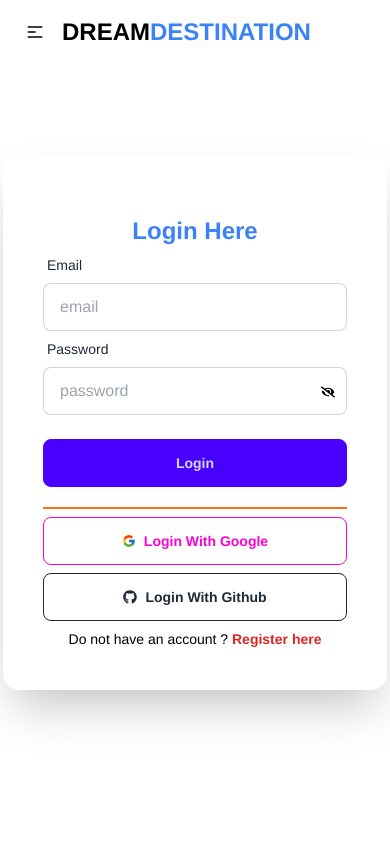
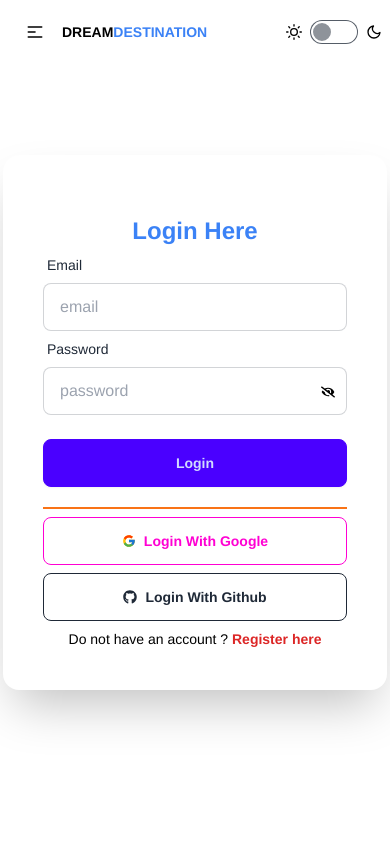
Before and after one commit to NiloyDas19/dream-destination-client, a React (Vite) app: page /login in a window 390 px wide. Shown: the top 844 px of the page. Built offline with nearby package versions, Linux system fonts and the light colour scheme; no server answers.

Commit message:
updated theme controller

```diff
--- a/src/components/Navbar/Navbar.jsx
+++ b/src/components/Navbar/Navbar.jsx
@@ -66,14 +66,9 @@
                         {
                             navLinks
                         }
-                        <label className="flex cursor-pointer gap-2 md:hidden">
-                            <svg xmlns="http://www.w3.org/2000/svg" width="20" height="20" viewBox="0 0 24 24" fill="none" stroke="currentColor" strokeWidth="2" strokeLinecap="round" strokeLinejoin="round"><circle cx="12" cy="12" r="5" /><path d="M12 1v2M12 21v2M4.2 4.2l1.4 1.4M18.4 18.4l1.4 1.4M1 12h2M21 12h2M4.2 19.8l1.4-1.4M18.4 5.6l1.4-1.4" /></svg>
-                            <input type="checkbox" value="synthwave" className="toggle theme-controller" onChange={() => setIsDark(!isDark)} />
-                            <svg xmlns="http://www.w3.org/2000/svg" width="20" height="20" viewBox="0 0 24 24" fill="none" stroke="currentColor" strokeWidth="2" strokeLinecap="round" strokeLinejoin="round"><path d="M21 12.79A9 9 0 1 1 11.21 3 7 7 0 0 0 21 12.79z"></path></svg>
-                        </label>
                     </ul>
                 </div>
-                <h2 className="text-2xl font-bold">DREAM<span className="text-blue-500">DESTINATION</span></h2>
+                <h2 className="text-sm md:text-2xl font-bold">DREAM<span className="text-blue-500">DESTINATION</span></h2>
             </div>
             <div className="navbar-center hidden lg:flex">
                 <ul className="menu menu-horizontal px-1">
@@ -82,12 +77,17 @@
                     }
                 </ul>
             </div>
+            <label className="flex cursor-pointer gap-2 navbar-end md:hidden">
+                <svg xmlns="http://www.w3.org/2000/svg" width="16" height="16" viewBox="0 0 24 24" fill="none" stroke="currentColor" strokeWidth="2" strokeLinecap="round" strokeLinejoin="round"><circle cx="12" cy="12" r="5" /><path d="M12 1v2M12 21v2M4.2 4.2l1.4 1.4M18.4 18.4l1.4 1.4M1 12h2M21 12h2M4.2 19.8l1.4-1.4M18.4 5.6l1.4-1.4" /></svg>
+                <input type="checkbox" value="synthwave" className="toggle theme-controller w-12" onChange={() => setIsDark(!isDark)} />
+                <svg xmlns="http://www.w3.org/2000/svg" width="16" height="16" viewBox="0 0 24 24" fill="none" stroke="currentColor" strokeWidth="2" strokeLinecap="round" strokeLinejoin="round"><path d="M21 12.79A9 9 0 1 1 11.21 3 7 7 0 0 0 21 12.79z"></path></svg>
+            </label>
             <div className="space-x-3 navbar-end hidden md:flex">
-                <label className="flex cursor-pointer gap-2">
-                    <svg xmlns="http://www.w3.org/2000/svg" width="20" height="20" viewBox="0 0 24 24" fill="none" stroke="currentColor" strokeWidth="2" strokeLinecap="round" strokeLinejoin="round"><circle cx="12" cy="12" r="5" /><path d="M12 1v2M12 21v2M4.2 4.2l1.4 1.4M18.4 18.4l1.4 1.4M1 12h2M21 12h2M4.2 19.8l1.4-1.4M18.4 5.6l1.4-1.4" /></svg>
-                    <input type="checkbox" value="synthwave" className="toggle theme-controller" onChange={() => setIsDark(!isDark)} />
-                    <svg xmlns="http://www.w3.org/2000/svg" width="20" height="20" viewBox="0 0 24 24" fill="none" stroke="currentColor" strokeWidth="2" strokeLinecap="round" strokeLinejoin="round"><path d="M21 12.79A9 9 0 1 1 11.21 3 7 7 0 0 0 21 12.79z"></path></svg>
-                </label>
+            <label className="flex cursor-pointer gap-2 navbar-end">
+                <svg xmlns="http://www.w3.org/2000/svg" width="20" height="20" viewBox="0 0 24 24" fill="none" stroke="currentColor" strokeWidth="2" strokeLinecap="round" strokeLinejoin="round"><circle cx="12" cy="12" r="5" /><path d="M12 1v2M12 21v2M4.2 4.2l1.4 1.4M18.4 18.4l1.4 1.4M1 12h2M21 12h2M4.2 19.8l1.4-1.4M18.4 5.6l1.4-1.4" /></svg>
+                <input type="checkbox" value="synthwave" className="toggle theme-controller" onChange={() => setIsDark(!isDark)} />
+                <svg xmlns="http://www.w3.org/2000/svg" width="20" height="20" viewBox="0 0 24 24" fill="none" stroke="currentColor" strokeWidth="2" strokeLinecap="round" strokeLinejoin="round"><path d="M21 12.79A9 9 0 1 1 11.21 3 7 7 0 0 0 21 12.79z"></path></svg>
+            </label>
                 {
                     user ?
                         <>
```
